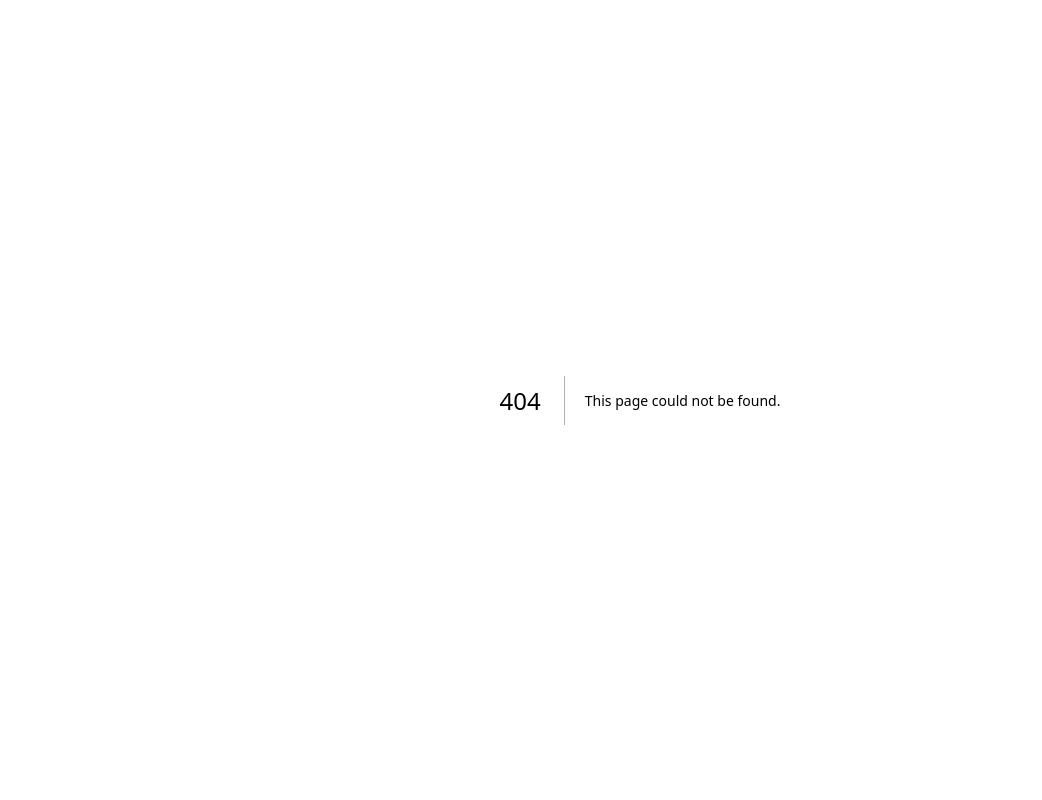
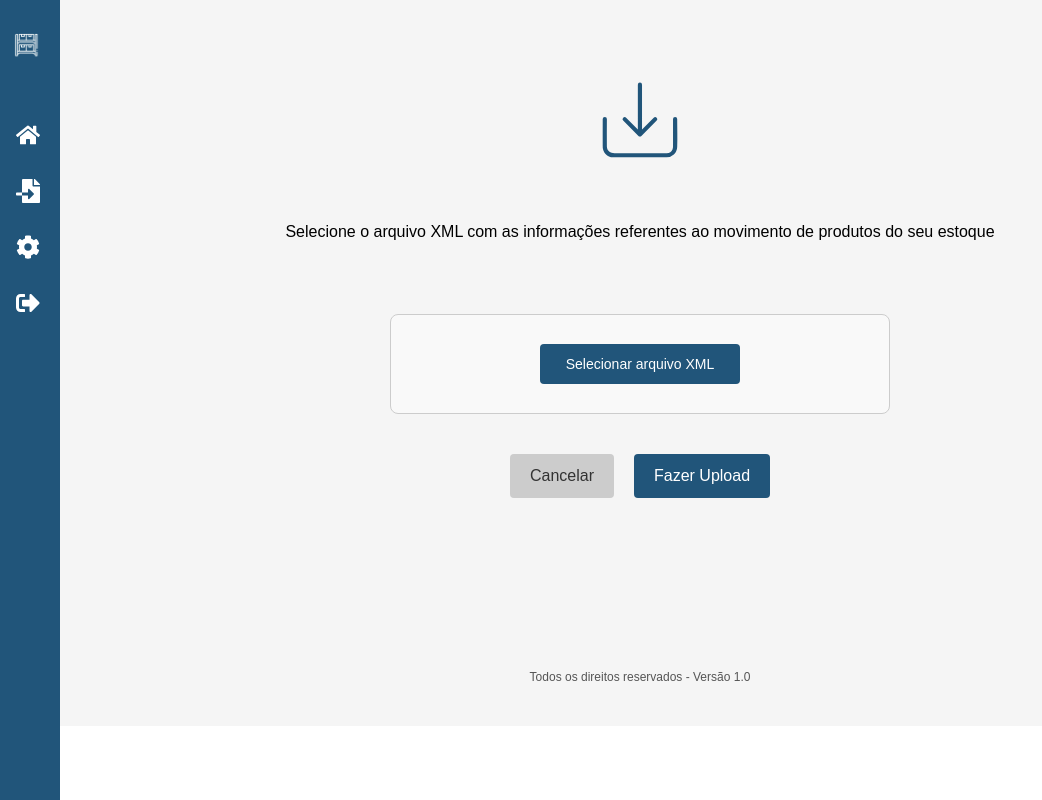
Before and after one commit to ifpebj-ti/frontend-planogram, a Next.js app: page /importar in a window 1280 px wide. Before the commit this address had no page. Shown: the whole page, without its empty margins (0-1042 px from the left). Built offline with nearby package versions, Linux system fonts and the light colour scheme.

Commit message:
Finalizado o espoço da tela de editar e importar

```diff
--- a/app/components/Button/Button.tsx
+++ b/app/components/Button/Button.tsx
@@ -12,7 +12,7 @@ export default function Button({ textobotao, pressione, corDeFundo }: ButtonProp
     <div
       style={{
         width: '100px',
-        height: '100px',
+        height: '90px',
         background: corDeFundo,
         boxShadow: '0px 4.8px 4.8px rgba(0, 0, 0, 0.25)',
         borderRadius: '6px',
--- a/app/components/prateleira.tsx
+++ b/app/components/prateleira.tsx
@@ -30,7 +30,7 @@ export default function Shelf() {
   const router = useRouter();
 
   const handleRedirect = () => {
-    router.push('/visualizar');
+    router.push('/prateleira1/EditPla');
   };
 
 
--- /dev/null
+++ b/app/importar/page.tsx
@@ -0,0 +1,73 @@
+'use client';
+import React, { useState } from "react";
+import "./styles.css";
+import SideNavBar from "../components/SideNavBar";
+import { CiImport } from "react-icons/ci";
+
+export default function importar() {
+  const [file, setFile] = useState<File | null>(null);
+
+  const handleFileChange = (event: React.ChangeEvent<HTMLInputElement>) => {
+    if (event.target.files && event.target.files[0]) {
+      setFile(event.target.files[0]);
+    }
+  };
+
+  const handleUpload = () => {
+    if (file) {
+      alert(`Arquivo ${file.name} enviado com sucesso!`);
+
+    } else {
+      alert("Nenhum arquivo selecionado.");
+    }
+  };
+
+  const handleCancel = () => {
+    setFile(null);
+  };
+
+  return (
+    <div className="container">
+      <SideNavBar />
+
+      <main className="content">
+      <CiImport style={{
+            width: '100px',
+            height: '200px',
+            color: '#21557A',
+        }}/>
+        <p>
+            Selecione o arquivo XML com as informações referentes ao movimento
+            de produtos do seu estoque
+          </p>
+
+        <div className="upload-container">
+          <div className="file-input">
+            <label htmlFor="fileUpload" className="file-label">
+              Selecionar arquivo XML
+            </label>
+            <input
+              id="fileUpload"
+              type="file"
+              accept=".xml"
+              onChange={handleFileChange}
+            />
+          </div>
+
+          <div className="button-group">
+            <button className="cancel-button" onClick={handleCancel}>
+              Cancelar
+            </button>
+            <button className="upload-button" onClick={handleUpload}>
+              Fazer Upload
+            </button>
+          </div>
+        </div>
+
+        <footer className="footer">
+          Todos os direitos reservados - Versão 1.0
+        </footer>
+      </main>
+    </div>
+  );
+}
--- /dev/null
+++ b/app/importar/styles.css
@@ -0,0 +1,112 @@
+.container {
+    display: flex;
+    height: 100%;
+    background-color: #f5f5f5;
+    width: 100%;
+  }
+
+  .content {
+    flex: 1;
+    display: flex;
+    flex-direction: column;
+    align-items: center;
+    justify-content: center;
+    padding: 20px;
+    background-color: #f5f5f5;
+  }
+
+  .content h1 {
+    font-size: 24px;
+    color: #1e3a8a;
+    margin-bottom: 20px;
+  }
+
+  .upload-container {
+    width: 100%;
+    max-width: 600px;
+    background-color: #f5f5f5;
+    padding: 20px;
+    text-align: center;
+    padding: 50px;
+  }
+
+
+  .upload-container p {
+    font-size: 16px;
+    color: #555;
+    margin-bottom: 20px;
+  }
+
+  .file-input {
+    display: flex;
+    justify-content: center;
+    align-items: center;
+    margin: 20px auto;
+    height: 100px;
+    width: 100%;
+    max-width: 500px;
+    border: 1px solid #ccc;
+    border-radius: 8px;
+    background-color: #f9f9f9;
+  }
+
+  .file-label {
+    display: flex;
+    justify-content: center;
+    align-items: center;
+    background-color: #21557A;
+    color: white;
+    padding: 10px 20px;
+    border-radius: 4px;
+    cursor: pointer;
+    font-size: 14px;
+    width: 200px;
+    height: 40px;
+    text-align: center;
+  }
+
+  .file-input input {
+    display: none;
+  }
+
+  .button-group {
+    display: flex;
+    gap: 20px;
+    justify-content: center;
+    margin-top: 20px;
+    padding: 20px;
+  }
+
+  .cancel-button {
+    background-color: #ccc;
+    color: #333;
+    padding: 10px 20px;
+    border: none;
+    border-radius: 4px;
+    cursor: pointer;
+  }
+
+  .cancel-button:hover {
+    background-color: #aaa;
+  }
+
+  .upload-button {
+    background-color: #21557A;
+    color: white;
+    padding: 10px 20px;
+    border: none;
+    border-radius: 4px;
+    cursor: pointer;
+  }
+
+  .upload-button:hover {
+    background-color: #2563eb;
+  }
+
+  .footer {
+    margin-top: 100px;
+    font-size: 12px;
+    color: #555;
+    text-align: center;
+    margin-bottom: 20px;
+  }
--- /dev/null
+++ b/app/prateleira1/EditPla/style.css
@@ -0,0 +1,112 @@
+
+.pratileira-container {
+    display: flex;
+    justify-content: center;
+    align-items: center;
+    gap: 20px;
+    margin-top: 20px;
+  }
+
+
+  .pratileira {
+    position: relative;
+    width: 500px;
+    height: 600px;
+    background-size: cover;
+    background-position: center;
+    background-image: url('/estante.png');
+  }
+
+
+  .botao-limpar {
+    display: flex;
+    justify-content: center;
+    align-items: baseline;
+    margin-bottom: 30%;
+  }
+
+
+  .container {
+    display: flex;
+    flex-direction: column;
+    align-items: center;
+    justify-content: center;
+    min-height: 100vh;
+    width: 100%;
+    background-color: #f5f5f5;
+  }
+
+
+
+  .content {
+    flex: 1;
+    height: 90%;
+    width: 90%;
+    background-color: #f5f5f5;
+    justify-content: center;
+    align-items: center;
+    margin: 2%;
+  }
+
+  .content h1 {
+    text-align: center;
+    font-size: 30px;
+    margin-bottom: 20px;
+    color: #1e3a8a;
+    font-weight: bold;
+  }
+
+  .shelf-container {
+    display: flex;
+    flex-direction: column;
+    gap: 10px;
+    align-items: center;
+  }
+
+  .shelf-row {
+    display: flex;
+    gap: 10px;
+  }
+
+  .shelf-slot {
+    width: 60px;
+    height: 60px;
+    background-color: #e0e0e0;
+    border: 1px solid #ccc;
+    display: flex;
+    justify-content: center;
+    align-items: center;
+    border-radius: 4px;
+  }
+
+  .item-button {
+    background-color: #ffcccc;
+    border: none;
+    font-size: 24px;
+    cursor: pointer;
+  }
+
+  .item-button:hover {
+    background-color: #ff9999;
+  }
+
+  .add-button {
+    background-color: #ccc;
+    border: none;
+    font-size: 24px;
+    cursor: pointer;
+  }
+
+  .add-button:hover {
+    background-color: #aaa;
+  }
+
+
+
+  .footer {
+    text-align: center;
+    margin-top: 20px;
+    font-size: 12px;
+    color: #555;
+    background-color: #f5f5f5;
+  }
--- a/app/visualizar/styles.css
+++ /dev/null
@@ -1,5 +0,0 @@
-.body{
-    display: flex;
-    justify-content: center;
-    align-items: center;
-}
```
Also changed, not shown: app/prateleira1/EditPla/page.tsx (added, +89 -0 lines), app/visualizar/page.tsx (deleted, +0 -13 lines).
